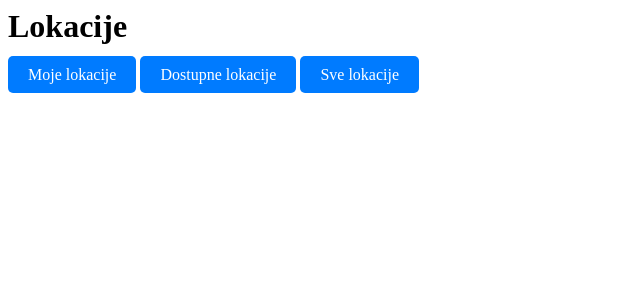
After one commit to Kiort/DiveControl, a Django app: page /lokacije/ in a window 1280 px wide. The commit adds this page. Shown: the top 300 px of the page, without its empty margins (0-640 px from the left). Run offline with Django 5.2, Linux system fonts and the light colour scheme; a user stored in the database is signed in; data comes from the database, SQL or seed files in the repository; data that the repository does not hold is empty.

Commit message:
Locacije

```diff
--- a/FerstSite/DiveControl/diveapp/admin.py
+++ b/FerstSite/DiveControl/diveapp/admin.py
@@ -2,4 +2,4 @@ from django.contrib import admin
 from .models import *
 
 ## Register your models here.
-admin.site.register([DC,DiveClub,Diver,VlasnikClub,Locacija])
+admin.site.register([DiveClub,Diver,VlasnikClub,Locacija])
--- a/FerstSite/DiveControl/diveapp/models.py
+++ b/FerstSite/DiveControl/diveapp/models.py
@@ -1,13 +1,14 @@
 from django.db import models
 from django.utils import timezone
-
-
+from datetime import datetime
+from django.contrib.auth import get_user_model
+from django.contrib.auth.models import User
 
 class VlasnikClub(models.Model):
     ime = models.CharField(max_length=25)
     prezime = models.CharField(max_length=50)
     oib = models.CharField(max_length=10)
-    stvoreno=models.DateTimeField(auto_now_add=True)
+    stvoreno=models.DateTimeField(default=datetime.now)
 
 
 
@@ -19,29 +20,22 @@ class DiveClub(models.Model):
         VlasnikClub,
         on_delete=models.CASCADE,
     )
-    stvoreno=models.DateTimeField(auto_now_add=True)
+    stvoreno=models.DateTimeField(default=datetime.now)
 
 
 
 class Diver(models.Model):
+    user = models.OneToOneField(User, on_delete=models.CASCADE, related_name='diver', default=1)
     ime = models.CharField(max_length=25)
     prezime = models.CharField(max_length=50)
     oib = models.CharField(max_length=10)
     clanstvo = models.ManyToManyField(DiveClub)
-    stvoreno=models.DateTimeField(auto_now_add=True)
+    stvoreno=models.DateTimeField(default=datetime.now)
 
-
-
-
-class DC(models.Model):
-    naziv = models.CharField(max_length=30)
-    maticni_broj = models.CharField(max_length=10)
-    adresa = models.CharField(max_length=100)
-    stvoreno=models.DateTimeField(auto_now_add=True)
-
+    def __str__(self):
+        return f"{self.ime} {self.prezime}"
 
 class Locacija(models.Model):
     naziv = models.CharField(max_length=25)
     coordinate = models.CharField(max_length=100)
-    clanstvo = models.ManyToManyField(DC)
-    stvoreno=models.DateTimeField(auto_now_add=True)
+    stvoreno=models.DateTimeField(default=datetime.now)
--- /dev/null
+++ b/FerstSite/DiveControl/diveapp/templates/lokacije.html
@@ -0,0 +1,41 @@
+<h1>Lokacije</h1>
+
+<div>
+    <a href="?filter=moje" class="btn">Moje lokacije</a>
+    <a href="?filter=dostupne" class="btn">Dostupne lokacije</a>
+    <a href="{% url 'lokacije' %}" class="btn">Sve lokacije</a>
+</div>
+
+{% for lokacija in lokacije %}
+    <div class="lokacija">
+        <h3>{{ lokacija.naziv }}</h3>
+        <p>Datum: {{ lokacija.stvoreno }}</p>
+        <p>Geopozicija: {{ lokacija.coordinate }}</p>
+
+        {% if user.diver in lokacija.clanstvo.all %}
+            <a href="{% url 'odjavi_se' lokacija.id %}" class="btn">Odjavi se</a>
+        {% else %}
+            <a href="{% url 'pridruzi_se' lokacija.id %}" class="btn">Pridruži se</a>
+        {% endif %}
+    </div>
+{% endfor %}
+
+<style>
+    .lokacija {
+        border: 1px solid black;
+        margin: 20px;
+        padding: 15px;
+    }
+    .btn {
+        padding: 10px 20px;
+        background-color: #007BFF;
+        color: white;
+        text-decoration: none;
+        border: none;
+        border-radius: 5px;
+        cursor: pointer;
+    }
+    .btn:hover {
+        background-color: #0056b3;
+    }
+</style>
--- a/FerstSite/DiveControl/diveapp/urls.py
+++ b/FerstSite/DiveControl/diveapp/urls.py
@@ -10,4 +10,7 @@ urlpatterns = [
     path('index.html', views.index, name='index_html'),
     path('vlasnikclub/', VlasnikClubList.as_view(), name='vlasnikclib_list'),
     path('sviobjekti/', views.sviobjekti, name='lista_svih_objekta'),
+    path('lokacije/', views.lokacije, name='lokacije'),
+    path('pridruzi_se/<int:lokacija_id>/', views.pridruzi_se, name='pridruzi_se'),
+    path('odjavi_se/<int:lokacija_id>/', views.odjavi_se, name='odjavi_se'),
 ]
--- a/FerstSite/DiveControl/diveapp/views.py
+++ b/FerstSite/DiveControl/diveapp/views.py
@@ -5,7 +5,36 @@ from django.shortcuts import redirect
 from diveapp.models import *
 from django.views.generic import ListView
 from datetime import datetime
+from django.shortcuts import render, get_object_or_404, redirect
+from .models import Locacija
 
+def lokacije(request):
+    user = request.user
+    if hasattr(user, 'diver'):  # Проверяем, есть ли Diver
+        diver = user.diver
+    else:
+        diver = Diver.objects.create(user=user)  # Создаем Diver, если его нет
+
+    sve_lokacije = Locacija.objects.all()
+
+    if 'filter' in request.GET:
+        if request.GET['filter'] == 'moje':
+            sve_lokacije = sve_lokacije.filter(clanstvo=diver)
+        elif request.GET['filter'] == 'dostupne':
+            sve_lokacije = sve_lokacije.exclude(clanstvo=diver)
+
+    return render(request, 'lokacije.html', {'lokacije': sve_lokacije})
+
+def pridruzi_se(request, lokacija_id):
+    lokacija = get_object_or_404(Locacija, id=lokacija_id)
+    lokacija.clanstvo.add(request.user.diver)
+    return redirect('lokacije')
+
+
+def odjavi_se(request, lokacija_id):
+    lokacija = get_object_or_404(Locacija, id=lokacija_id)
+    lokacija.clanstvo.remove(request.user.diver)
+    return redirect('lokacije')
 
 def index(request):
     return render(request, 'diveapp/index.html')
@@ -40,8 +69,6 @@ class DiveclubList(ListView):
     model=DiveClub
 class lokacijaList(ListView):
     model=Locacija
-class DClist(ListView):
-    model=DC
 
 def sviobjekti(request):
      # Get date filters from the GET request (if provided)
@@ -59,7 +86,6 @@ def sviobjekti(request):
             vlasnik_club_list = VlasnikClub.objects.filter(stvoreno__range=[start_date, end_date])
             dive_club_list = DiveClub.objects.filter(stvoreno__range=[start_date, end_date])
             diver_list = Diver.objects.filter(stvoreno__range=[start_date, end_date])
-            dc_list = DC.objects.filter(stvoreno__range=[start_date, end_date])
             location_list = Locacija.objects.filter(stvoreno__range=[start_date, end_date])
         except ValueError:
             # If there's an error parsing the dates, return all objects
@@ -71,7 +97,6 @@ def sviobjekti(request):
         vlasnik_club_list = VlasnikClub.objects.all()
         dive_club_list = DiveClub.objects.all()
         diver_list = Diver.objects.all()
-        dc_list = DC.objects.all()
         location_list = Locacija.objects.all()
 
     # Return the rendered page with filtered or all objects
@@ -79,7 +104,6 @@ def sviobjekti(request):
         'vlasnik_club_list': vlasnik_club_list,
         'dive_club_list': dive_club_list,
         'diver_list': diver_list,
-        'dc_list': dc_list,
         'location_list': location_list,
         'start_date': start_date,
         'end_date': end_date,
```
Also changed, not shown: FerstSite/DiveControl/diveapp/apps.py (+7 -0 lines), FerstSite/DiveControl/diveapp/signals.py (added, +9 -0 lines), FerstSite/DiveControl/diveapp/templates/diveapp/index.html (+29 -0 lines), FerstSite/DiveControl/db.sqlite3, FerstSite/DiveControl/diveapp/migrations/0002_remove_locacija_clanstvo_diveclub_stvoreno_and_more.py (added), FerstSite/DiveControl/diveapp/migrations/0003_diver_user.py (added).
